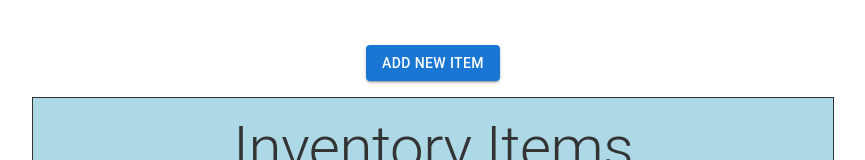
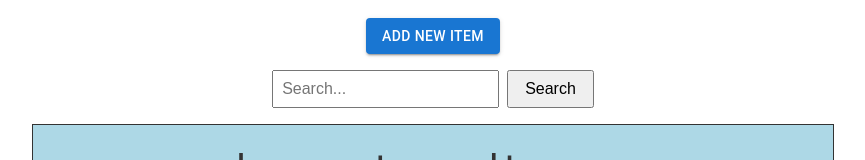
Before and after one commit to arjunk820/inventory-tracker, a Next.js app: page / in a window 1280 px wide. Shown: the part 128-288 px from the top of the page, without its empty margins (207-1072 px from the left). Built offline with nearby package versions, Linux system fonts and the light colour scheme; no server answers; the database is empty.

Commit message:
feat: search implemented

```diff
--- /dev/null
+++ b/app/components/SearchBar.js
@@ -0,0 +1,29 @@
+import React, { useState } from 'react';
+import styles from './SearchBar.module.css';
+
+const SearchBar = ({ onSearch }) => {
+
+    const [query, setQuery] = useState('');
+
+    const handleInputChange = (e) => {
+            setQuery(e.target.value);
+    };
+
+    const handleSearch = () => {
+            onSearch(query);
+    };
+
+    return (
+            <div className={styles.searchBar}>
+            <input
+            type="text"
+            value={query}
+            onChange={handleInputChange}
+            placeholder="Search..."
+            />
+            <button onClick={handleSearch}>Search</button>
+            </div>
+    );
+};
+
+export default SearchBar;
--- /dev/null
+++ b/app/components/SearchBar.module.css
@@ -0,0 +1,16 @@
+.searchBar {
+  display: flex;
+  align-items: center;
+}
+
+.searchBar input {
+  margin-right: 8px;
+  padding: 8px;
+  font-size: 16px;
+}
+
+.searchBar button {
+  padding: 8px 16px;
+  font-size: 16px;
+  cursor: pointer;
+}
--- a/app/page.js
+++ b/app/page.js
@@ -12,6 +12,8 @@ import {
   deleteDoc,
   getDoc,
 } from 'firebase/firestore'
+
+import SearchBar from './components/SearchBar'; // import SearchBar component
 
 const style = {
   position: 'absolute',
@@ -30,9 +32,18 @@ const style = {
 
 export default function Home() {
 
+  // state var for updating inventory
   const [inventory, setInventory] = useState([])
+
+  // state var for fixing inventory
   const [open, setOpen] = useState(false)
+
+  // adding a new item
   const [itemName, setItemName] = useState('')
+
+  // searching for an item
+  const [searchResults, setSearchResults] = useState([]);
+
 
   // after adding/removing an element
   const updateInventory = async () => {
@@ -45,6 +56,7 @@ export default function Home() {
       }
     })
     setInventory(inventoryList)
+    setSearchResults(inventoryList)
   }
 
   useEffect(() => {
@@ -79,9 +91,21 @@ export default function Home() {
     await updateInventory()
   }
 
+  // search bar functionality
+  const handleSearch = (query) => {
+    let newQuery = query.toLowerCase();
+    if (newQuery === '') {
+      setSearchResults(inventory);
+    } else {
+      const filteredItems = inventory.filter((item) =>
+        item.name.includes(newQuery)
+      );
+      setSearchResults(filteredItems);
+    }
+  };
+
   const handleOpen = () => setOpen(true)
   const handleClose = () => setOpen(false)
-
 
   return (
     <Box
@@ -128,6 +152,7 @@ export default function Home() {
       <Button variant="contained" onClick={handleOpen}>
         Add New Item
       </Button>
+      <SearchBar onSearch={handleSearch} /> {/* Add SearchBar component */}
       <Box border={'1px solid #333'}>
         <Box
           width="800px"
@@ -142,7 +167,7 @@ export default function Home() {
           </Typography>
         </Box>
         <Stack width="800px" height="300px" spacing={2} overflow={'auto'}>
-        {inventory.map(({name, quantity}) => (
+          {searchResults.map(({name, quantity}) => (
             <Box
               key={name}
               width="100%"
@@ -153,10 +178,10 @@ export default function Home() {
               bgcolor={'#f0f0f0'}
               paddingX={5}
             >
-            <Typography variant={'h3'} color={'#333'} textAlign={'center'}>
+              <Typography variant={'h4'} color={'#333'} textAlign={'center'}>
                 {name.charAt(0).toUpperCase() + name.slice(1)}
               </Typography>
-            <Typography variant={'h3'} color={'#333'} textAlign={'center'}>
+              <Typography variant={'h4'} color={'#333'} textAlign={'center'}>
                 Quantity: {quantity}
               </Typography>
               <Button variant="contained" onClick={() => addItem(name)}>
```
Lines whose indentation alone changed are shown as unchanged.
